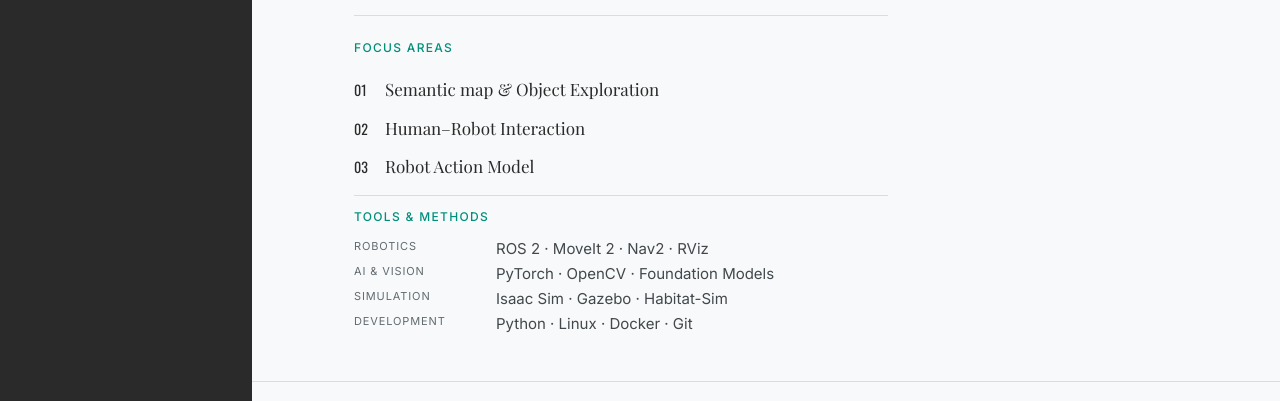
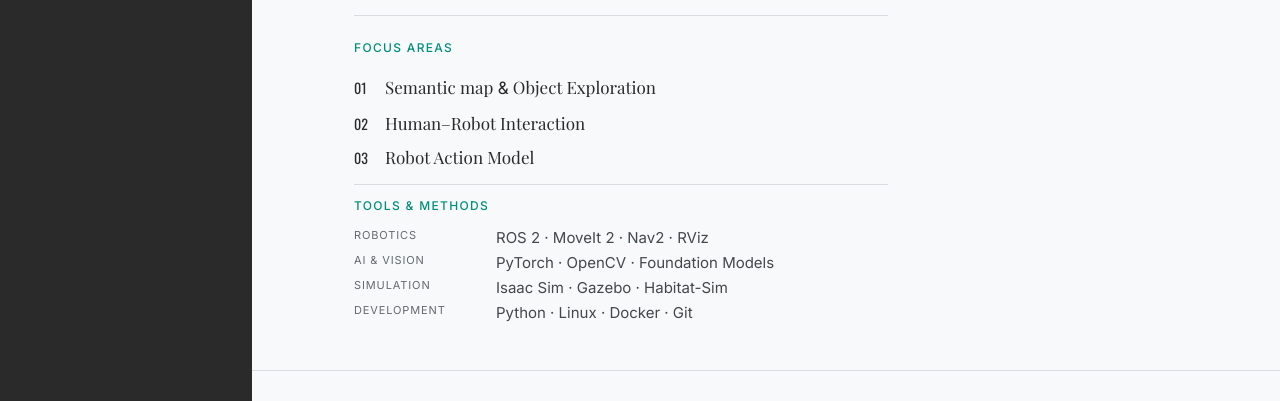
Before and after one commit to arimuraKoshun/arimuraKoshun.github.io, a plain HTML site: page index.html in a window 1280 px wide. Shown: the part 385-786 px from the top of the page. Drawn offline with nearby package versions, Linux system fonts and the light colour scheme.

Commit message:
Refine focus area typography and spacing

```diff
--- a/index.html
+++ b/index.html
@@ -40,7 +40,7 @@
                     <div class="hero-detail">
                         <h2 class="eyebrow">Focus Areas</h2>
                         <ol class="focus-list">
-                            <li><span class="focus-index">01</span>Semantic map &amp; Object Exploration</li>
+                            <li><span class="focus-index">01</span><span>Semantic map <span class="focus-ampersand">&amp;</span> Object Exploration</span></li>
                             <li><span class="focus-index">02</span>Human–Robot Interaction</li>
                             <li><span class="focus-index">03</span>Robot Action Model</li>
                         </ol>
--- a/styles.css
+++ b/styles.css
@@ -91,8 +91,9 @@ h1, h2, h3, p, figure, ol, ul, dl, dd { margin: 0; }
 .intro-copy p { line-height: 1.7; }
 .hero-detail { margin-top: 32px; padding-top: 24px; border-top: 1px solid var(--line); }
 .focus-list { list-style: none; padding: 0; margin-top: 15px; }
-.focus-list li { display: flex; gap: 15px; align-items: baseline; padding: 6px 0; font-family: var(--serif); font-size: 17px; }
+.focus-list li { display: flex; gap: 15px; align-items: baseline; padding: 4px 0; font-family: var(--serif); font-size: 17px; }
 .focus-index { flex: 0 0 16px; font-family: var(--numbers); font-size: 14px; }
+.focus-ampersand { font-family: var(--sans); }
 .tools-detail { margin-top: 10px; padding-top: 13px; }
 .tool-list { margin-top: 11px; }
 .tool-list > div { display: grid; grid-template-columns: 142px minmax(0, 1fr); gap: 0; padding: 2px 0; }
```
